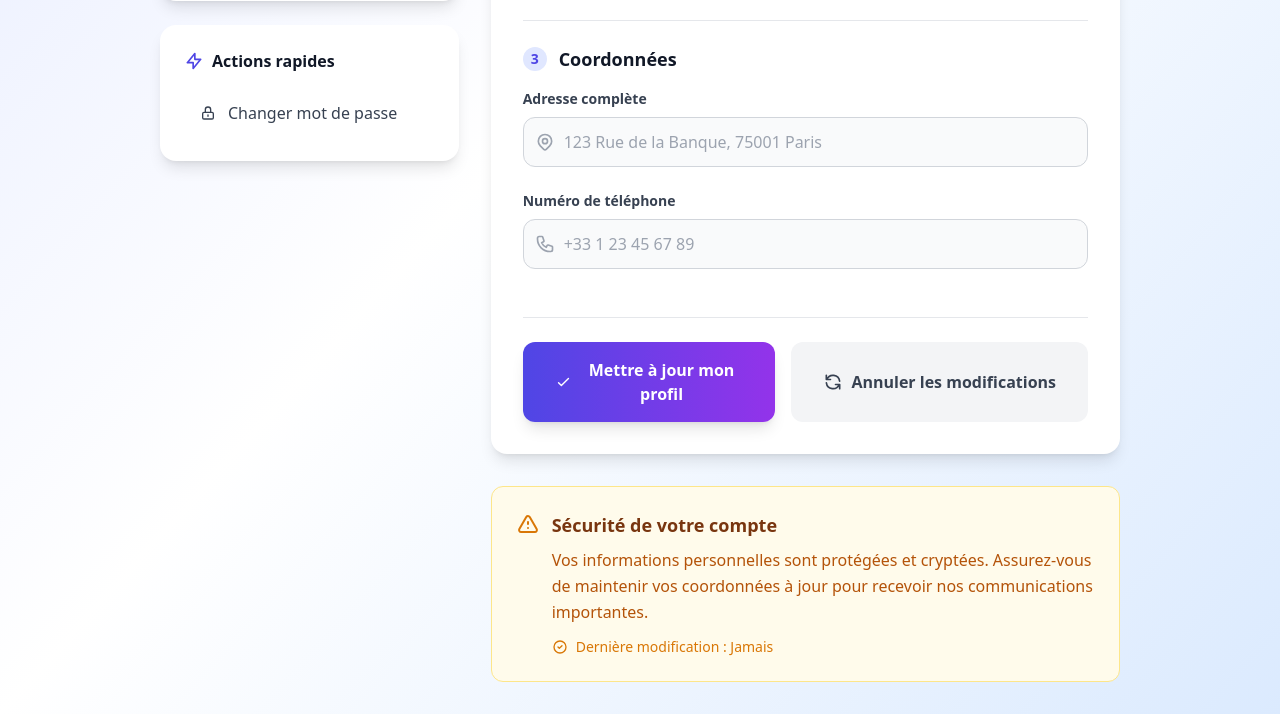
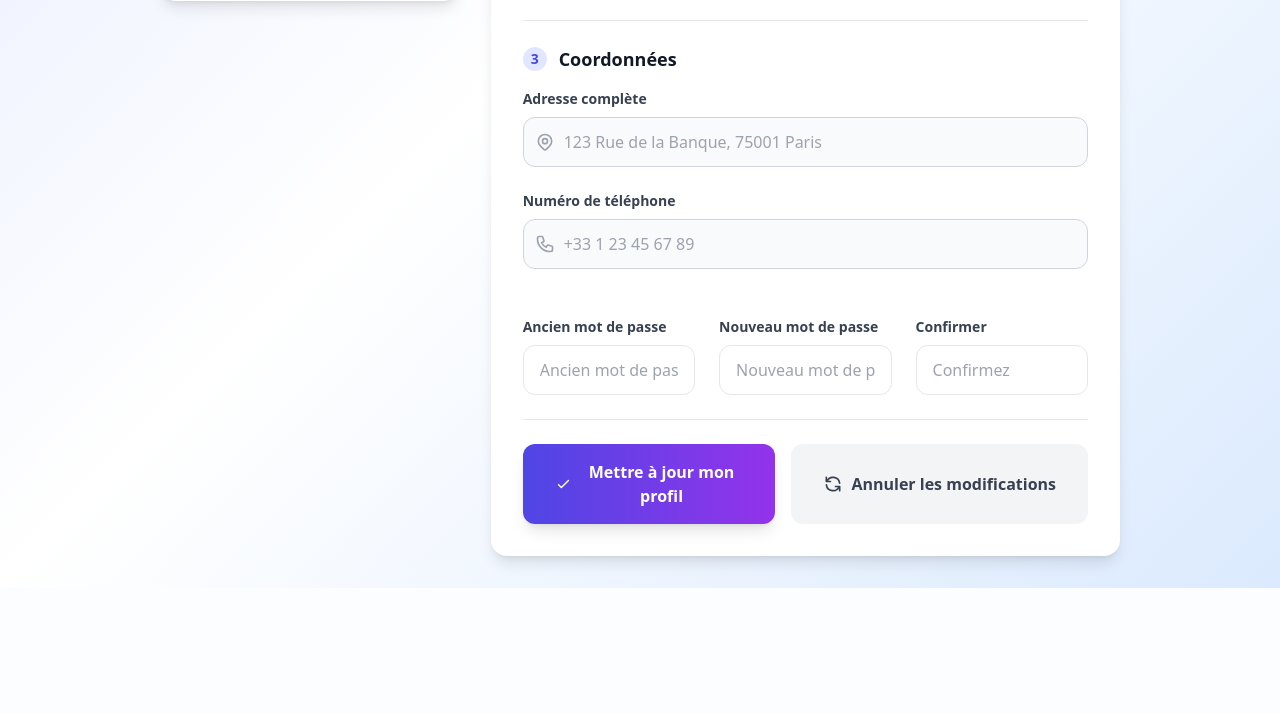
Before and after one commit to LOIC-only-one/sae_bank_leading, a Django app: template frontend_project/frontend_app/templates/frontend_app/ALL/profile.html in a window 1280 px wide. Shown: the part 709-1423 px from the top of the page. After the commit the page ends 1297 px from the top, so only its background shows below. Run offline with Django 5.2, Linux system fonts and the light colour scheme; the template is opened without the code that fills it, so the values that code supplies are empty; parts of the project's set-up code (start-up, migrations or seed data) failed here and were passed over; some libraries are stand-ins or nearby versions.

Commit message:
Add password reset functionality and update profile template

```diff
--- a/auth_service/authentication/urls.py
+++ b/auth_service/authentication/urls.py
@@ -1,10 +1,11 @@
 from django.urls import path
-from authentication.views import RegisterView, UserDetailView, LoginView, ProfileView, UserListView, UserValidationView, PendingUsersView, logout_view, AgentCreateView, UserDeleteView, validate_token
+from authentication.views import RegisterView, UserDetailView, ResetPasswordView, LoginView, ProfileView, UserListView, UserValidationView, PendingUsersView, logout_view, AgentCreateView, UserDeleteView, validate_token
 urlpatterns = [
     # ===== AUTHENTIFICATION =====
     path('register/', RegisterView.as_view(), name='register'),
     path('login/', LoginView.as_view(), name='login'),
     path('logout/', logout_view, name='logout'),
+    path('password/reset/', ResetPasswordView.as_view(), name='password_reset'),
 
     # ===== PROFIL UTILISATEUR =====
     path('profile/', ProfileView.as_view(), name='profile'),
--- a/frontend_project/frontend_app/templates/frontend_app/ALL/profile.html
+++ b/frontend_project/frontend_app/templates/frontend_app/ALL/profile.html
@@ -109,25 +109,6 @@
             </div>
           </div>
         </div>
-
-        <!-- Actions rapides -->
-        <div class="bg-white rounded-2xl shadow-lg p-6">
-          <h3 class="font-bold text-gray-900 mb-4 flex items-center">
-            <svg class="w-5 h-5 mr-2 text-indigo-600" fill="none" stroke="currentColor" viewBox="0 0 24 24">
-              <path stroke-linecap="round" stroke-linejoin="round" stroke-width="2" d="M13 10V3L4 14h7v7l9-11h-7z"></path>
-            </svg>
-            Actions rapides
-          </h3>
-          <div class="space-y-2">
-            <button class="w-full text-left px-4 py-3 text-gray-700 hover:bg-indigo-50 hover:text-indigo-700 rounded-lg transition-colors flex items-center">
-              <svg class="w-4 h-4 mr-3" fill="none" stroke="currentColor" viewBox="0 0 24 24">
-                <path stroke-linecap="round" stroke-linejoin="round" stroke-width="2" d="M12 15v2m-6 4h12a2 2 0 002-2v-6a2 2 0 00-2-2H6a2 2 0 00-2 2v6a2 2 0 002 2zm10-10V7a4 4 0 00-8 0v4h8z"></path>
-              </svg>
-              Changer mot de passe
-            </button>
-          </div>
-        </div>
-
       </div>
 
       <!-- Contenu principal - Formulaire -->
@@ -289,7 +270,20 @@
                   </div>
                 </div>
               </div>
-
+              <div class="grid grid-cols-1 md:grid-cols-3 gap-6 mt-6">
+                <div>
+                  <label for="old_password" class="block text-sm font-semibold text-gray-700 mb-2">Ancien mot de passe</label>
+                  <input type="password" name="old_password" id="old_password" class="w-full px-4 py-3 border rounded-xl" placeholder="Ancien mot de passe" />
+                </div>
+                <div>
+                  <label for="new_password" class="block text-sm font-semibold text-gray-700 mb-2">Nouveau mot de passe</label>
+                  <input type="password" name="new_password" id="new_password" class="w-full px-4 py-3 border rounded-xl" placeholder="Nouveau mot de passe" />
+                </div>
+                <div>
+                  <label for="confirm_password" class="block text-sm font-semibold text-gray-700 mb-2">Confirmer</label>
+                  <input type="password" name="confirm_password" id="confirm_password" class="w-full px-4 py-3 border rounded-xl" placeholder="Confirmez" />
+                </div>
+              </div>
               <!-- Boutons d'action -->
               <div class="flex flex-col sm:flex-row gap-4 pt-6 border-t border-gray-200">
                 <button
@@ -314,28 +308,6 @@
             </form>
           </div>
         </div>
-
-        <!-- Carte de sécurité -->
-        <div class="mt-8 bg-amber-50 border border-amber-200 rounded-xl p-6">
-          <div class="flex items-start">
-            <svg class="w-6 h-6 text-amber-600 mt-0.5 mr-3 flex-shrink-0" fill="none" stroke="currentColor" viewBox="0 0 24 24">
-              <path stroke-linecap="round" stroke-linejoin="round" stroke-width="2" d="M12 9v2m0 4h.01m-6.938 4h13.856c1.54 0 2.502-1.667 1.732-3L13.732 4c-.77-1.333-2.694-1.333-3.464 0L3.34 16c-.77 1.333.192 3 1.732 3z"></path>
-            </svg>
-            <div>
-              <h3 class="text-lg font-semibold text-amber-900 mb-2">Sécurité de votre compte</h3>
-              <p class="text-amber-700 leading-relaxed mb-3">
-                Vos informations personnelles sont protégées et cryptées. Assurez-vous de maintenir vos coordonnées à jour pour recevoir nos communications importantes.
-              </p>
-              <div class="flex items-center text-sm text-amber-600">
-                <svg class="w-4 h-4 mr-2" fill="none" stroke="currentColor" viewBox="0 0 24 24">
-                  <path stroke-linecap="round" stroke-linejoin="round" stroke-width="2" d="M9 12l2 2 4-4m6 2a9 9 0 11-18 0 9 9 0 0118 0z"></path>
-                </svg>
-                Dernière modification : Jamais
-              </div>
-            </div>
-          </div>
-        </div>
-
       </div>
     </div>
   </main>
```
Also changed, not shown: auth_service/authentication/views.py (+40 -0 lines), frontend_project/frontend_app/views.py (+30 -29 lines), importants_points.md (+1 -0 lines), frontend_project/db.sqlite3.
